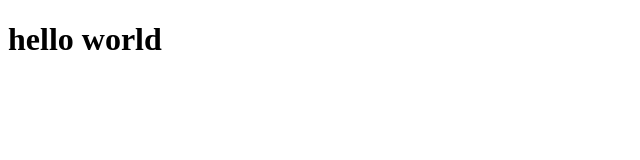
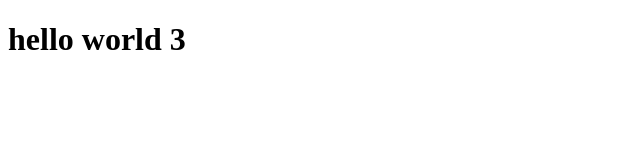
Before and after one commit to AreebMazhar14/myrepo, a plain HTML site: page index.html in a window 1280 px wide. Shown: the full height of the page, 0-640 px from the left. Drawn offline with Linux system fonts and the light colour scheme.

Commit message:
My third commit

```diff
--- a/index.html
+++ b/index.html
@@ -8,5 +8,5 @@
 <body>
 
 </body>
-     <h1>hello world</h1>
+     <h1>hello world 3</h1>
 </html>
```
